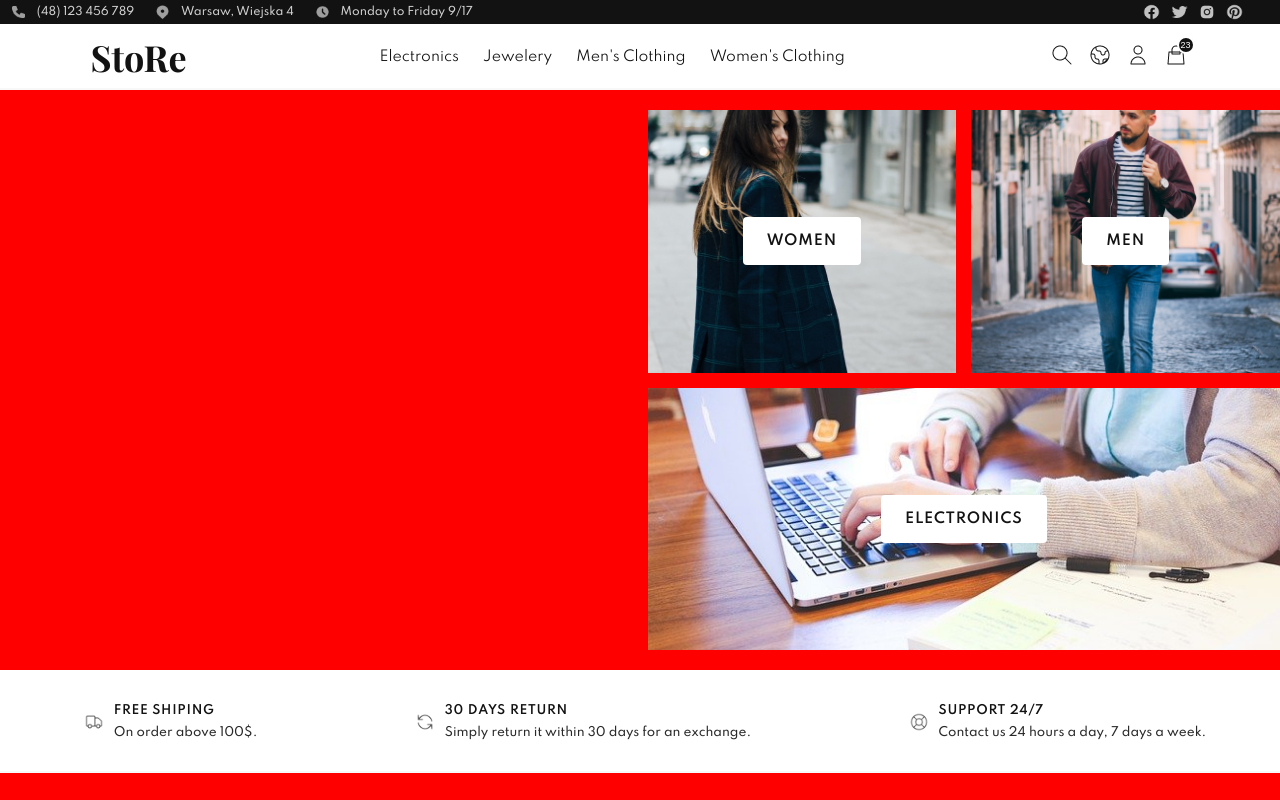
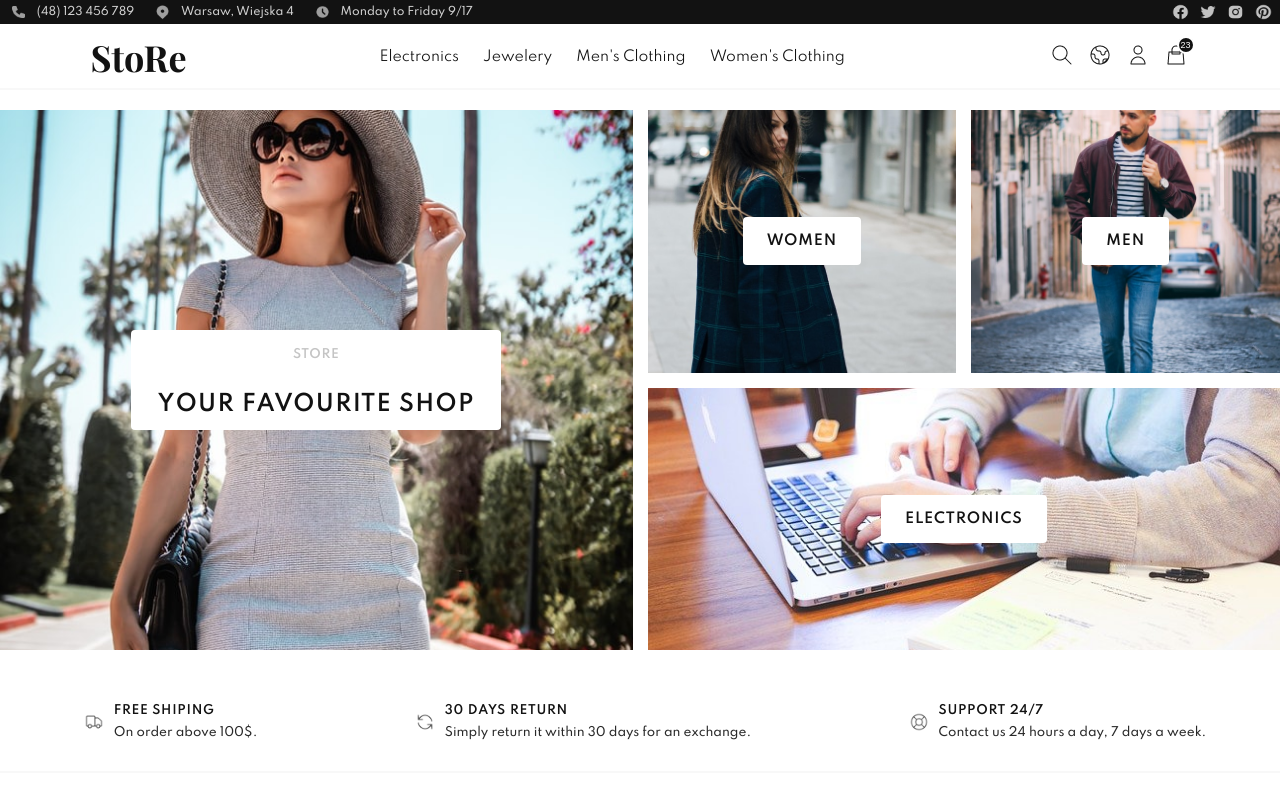
Before and after one commit to pswitalski/Store, a React (Create React App) app: page / in a window 1280 px wide. Shown: the top 800 px of the page. Built offline with nearby package versions, Linux system fonts and the light colour scheme; no server answers.

Commit message:
change header and nav position to absolute and add padding to .App. Fixed problem with NameBar height

```diff
--- a/src/assets/styles/GlobalStyle.js
+++ b/src/assets/styles/GlobalStyle.js
@@ -51,9 +51,6 @@ export const GlobalStyle = createGlobalStyle`
         font-size: ${props => props.theme.fontSize.body14_22};
         font-weight: ${props => props.theme.fontWeight.body14_22};
         line-height: ${props => props.theme.lineHeight.body14_22};
-
-        /* min-height: 100vh; */
-        /* color: blue; */
     }
 
     #root {
@@ -62,9 +59,10 @@ export const GlobalStyle = createGlobalStyle`
 
     .App {
         min-height: 100vh;
-        background-color: red;
         display: flex;
         flex-direction: column;
         justify-content: flex-start;
+        position: relative;
+        padding-top: calc(24px + 66px);
     }
 `;
--- a/src/components/CategoryName/NameBar/NameBar.styles.js
+++ b/src/components/CategoryName/NameBar/NameBar.styles.js
@@ -2,7 +2,7 @@ import styled from "styled-components";
 
 export const StyledNameBar = styled.h2`
     width: 100%;
-    height: 70px;
+    height: fit-content;
     text-align: center;
     text-transform: uppercase;
     color: ${props => props.theme.colors.dark};
--- a/src/components/Footer/Footer.styles.js
+++ b/src/components/Footer/Footer.styles.js
@@ -5,7 +5,6 @@ export const StyledFooter = styled.footer`
     width: 100%;
     color: ${props => props.theme.colors.dark};
     margin-top: 36px;
-    background-color: green;
     margin: auto 0 0;
 
     @media (max-width: 600px) {
--- a/src/components/Header/Header.styles.js
+++ b/src/components/Header/Header.styles.js
@@ -4,6 +4,10 @@ export const StyledHeader = styled.header`
     width: 100%;
     height: 24px;
     background-color: ${props => props.theme.colors.dark};
+    position: absolute;
+    top: 0;
+    left: 0;
+    z-index: 100;
 `;
 
 export const StyledDiv = styled.div`
--- a/src/components/Nav/Nav.styles.js
+++ b/src/components/Nav/Nav.styles.js
@@ -5,7 +5,10 @@ export const StyledNav = styled.nav`
     height: 66px;
     color: ${props => props.theme.colors.dark};
     background-color: ${props => props.theme.colors.white};
-    position: relative;
+    position: absolute;
+    top: 24px;
+    left: 0;
+    z-index: 100;
 
     &::after {
         content: '';
--- a/src/components/Nav/NavMenu/NavMenu.styles.js
+++ b/src/components/Nav/NavMenu/NavMenu.styles.js
@@ -8,11 +8,12 @@ export const StyledNavMenu = styled.nav`
     background-color: ${props => props.theme.colors.white};
     display: none;
     height: 336px;
+    z-index: 120;
 
     ${ StyledNav }:hover & {
         display: block;
 
-        @media (max-width: 600px) {
+        @media (max-width: 800px) {
             display: none;
         }
     }
@@ -33,10 +34,10 @@ export const StyledH1 = styled.h1`
 
 export const StyledItemsContainer = styled.div`
     width: auto;
+    max-width: 100%;
     height: 100%;
     display: flex;
     justify-content: center;
-    /* background-color: red; */
 `;
 
 export const StyledLink = styled(Link)`
--- a/src/components/ProductPageBody/Comments/Comment/Comment.styles.js
+++ b/src/components/ProductPageBody/Comments/Comment/Comment.styles.js
@@ -11,6 +11,10 @@ export const StyledH4 = styled.h4`
     margin: 20px 0 10px;
     text-transform: capitalize;
     flex-basis: 80%;
+
+    @media (max-width: 800px) {
+        flex-basis: 70%;
+    }
 `;
 
 export const StyledP = styled.p`
```
